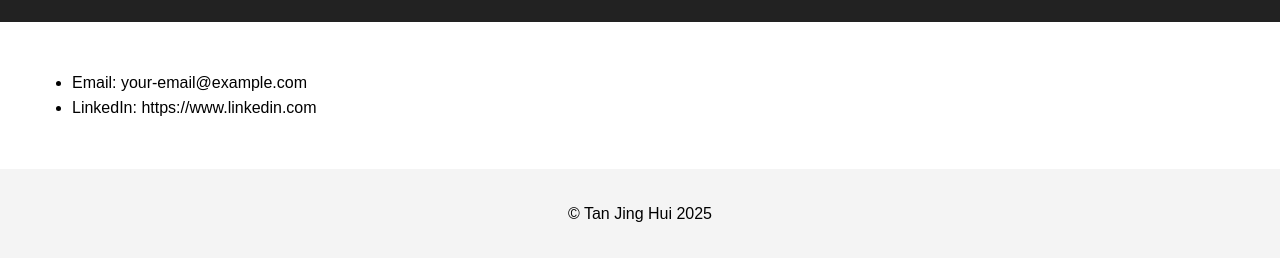
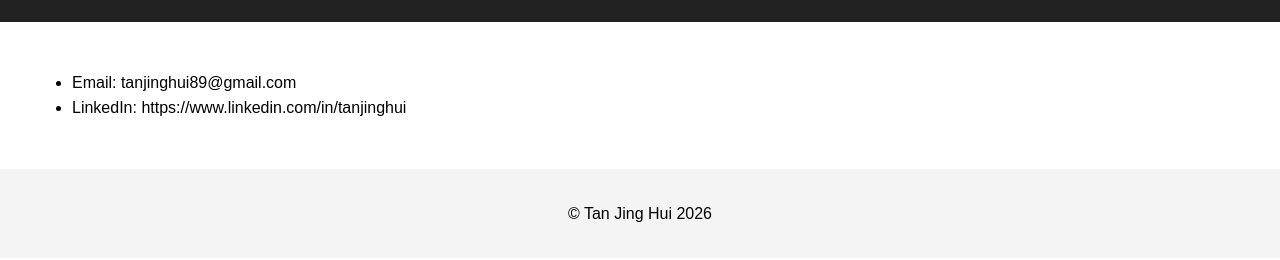
Before and after one commit to tanjinghui/jinghui.github.io, a plain HTML site: page contact.html in a window 1280 px wide. Shown: the part 162-422 px from the top of the page. Drawn offline with Linux system fonts and the light colour scheme; files that its build step writes are made by us from their sources.

Commit message:
contact information updated

```diff
--- a/contact.html
+++ b/contact.html
@@ -19,13 +19,13 @@
 
 <main>
 <ul>
-<li>Email: your-email@example.com</li>
-<li>LinkedIn: https://www.linkedin.com</li>
+<li>Email: tanjinghui89@gmail.com</li>
+<li>LinkedIn: https://www.linkedin.com/in/tanjinghui</li>
 </ul>
 </main>
 
 <footer>
-<p>© Tan Jing Hui 2025</p>
+<p>© Tan Jing Hui 2026</p>
 </footer>
 </body>
 </html>
```
